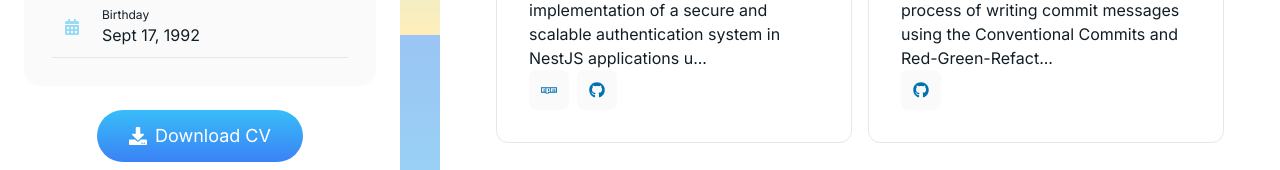
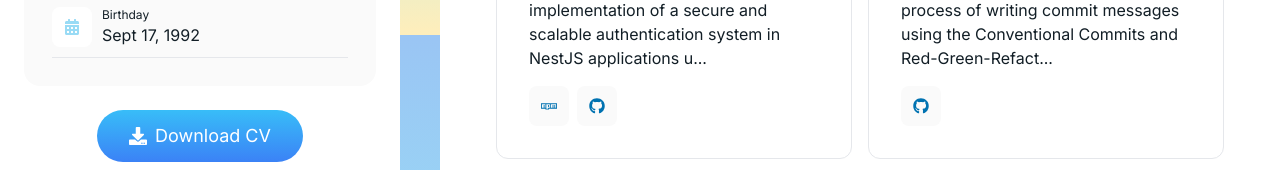
Before and after one commit to Lokicoule/portfolio, a React (Vite) app: page /fr/works in a window 1280 px wide. Shown: the part 765-935 px from the top of the page. Built offline with nearby package versions, Linux system fonts and the light colour scheme; a web font is replaced by a local one.

Commit message:
style: icons styling

```diff
--- a/src/pages/works/components/WorkList.tsx
+++ b/src/pages/works/components/WorkList.tsx
@@ -32,7 +32,9 @@ const WorkList: WorkListComponent = ({ works }) => {
 
           <p className="text-secondary">{item.description.slice(0, 120)}...</p>
 
-          <SocialLinks socialLinks={item.socialLinks} />
+          <div className="mt-4">
+            <SocialLinks socialLinks={item.socialLinks} />
+          </div>
         </div>
       ))}
     </>
--- a/src/pages/works/datas/workData.en.tsx
+++ b/src/pages/works/datas/workData.en.tsx
@@ -9,10 +9,12 @@ export const workData: WorkProps[] = [
     socialLinks: [
       {
         icon: <FaNpm />,
+        iconClassName: "text-[#0072b1] bg-secondary",
         href: "https://www.npmjs.com/package/@nestjs-cognito/auth",
       },
       {
         icon: <FaGithub />,
+        iconClassName: "text-[#0072b1] bg-secondary",
         href: "https://www.github.com/lokicoule/nestjs-cognito",
       },
     ],
@@ -71,6 +73,7 @@ export const workData: WorkProps[] = [
     socialLinks: [
       {
         icon: <FaGithub />,
+        iconClassName: "text-[#0072b1] bg-secondary",
         href: "https://www.github.com/lokicoule/commitizard",
       },
     ],
--- a/src/pages/works/datas/workData.fr.tsx
+++ b/src/pages/works/datas/workData.fr.tsx
@@ -9,10 +9,12 @@ export const workData: WorkProps[] = [
     socialLinks: [
       {
         icon: <FaNpm />,
+        iconClassName: "text-[#0072b1] bg-secondary",
         href: "https://www.npmjs.com/package/@nestjs-cognito/auth",
       },
       {
         icon: <FaGithub />,
+        iconClassName: "text-[#0072b1] bg-secondary",
         href: "https://www.github.com/lokicoule/nestjs-cognito",
       },
     ],
@@ -71,6 +73,7 @@ export const workData: WorkProps[] = [
     socialLinks: [
       {
         icon: <FaGithub />,
+        iconClassName: "text-[#0072b1] bg-secondary",
         href: "https://www.github.com/lokicoule/commitizard",
       },
     ],
--- a/src/shared/components/Hero/ContactInfo.tsx
+++ b/src/shared/components/Hero/ContactInfo.tsx
@@ -12,10 +12,10 @@ interface Props {
 }
 
 const colors: string[] = [
-  "text-[#ffeebb]",
-  "text-[#a7ecee]",
-  "text-[#99dbf5]",
-  "text-[#9ac5f4]",
+  "text-[#ffeebb] bg-primary",
+  "text-[#a7ecee] bg-primary",
+  "text-[#99dbf5] bg-primary",
+  "text-[#9ac5f4] bg-primary",
 ];
 
 const ContactInfo: React.FC<Props> = ({ contactInfo }) => {
--- a/src/shared/components/Hero/Hero.tsx
+++ b/src/shared/components/Hero/Hero.tsx
@@ -14,10 +14,12 @@ const socialLinks = [
   {
     href: "https://www.linkedin.com/",
     icon: <FaLinkedinIn />,
+    iconClassName: "text-[#0072b1] bg-secondary",
   },
   {
     href: "https://www.github.com/",
     icon: <FaGithub />,
+    iconClassName: "text-[#0072b1] bg-secondary",
   },
 ];
 
--- a/src/shared/components/icons/TinyIcon.tsx
+++ b/src/shared/components/icons/TinyIcon.tsx
@@ -6,11 +6,11 @@ type TinyIconComponent = React.FC<TinyIconProps>;
 
 const TinyIcon: TinyIconComponent = ({ children, className }) => {
   return (
-    <div
-      className={`w-10 h-10 rounded-lg flex justify-center items-center text-[#0072b1] bg-secondary hover:text-white hover:bg-gradient-to-b from-sky-400 to-blue-500 transition-colors duration-300 ease-in-out`}
+    <span
+      className={`${className} w-10 h-10 rounded-lg flex justify-center items-center hover:text-white hover:bg-gradient-to-b from-sky-400 to-blue-500 transition-colors duration-300 ease-in-out`}
     >
-      <span className={className}>{children}</span>
-    </div>
+      {children}
+    </span>
   );
 };
 
```
